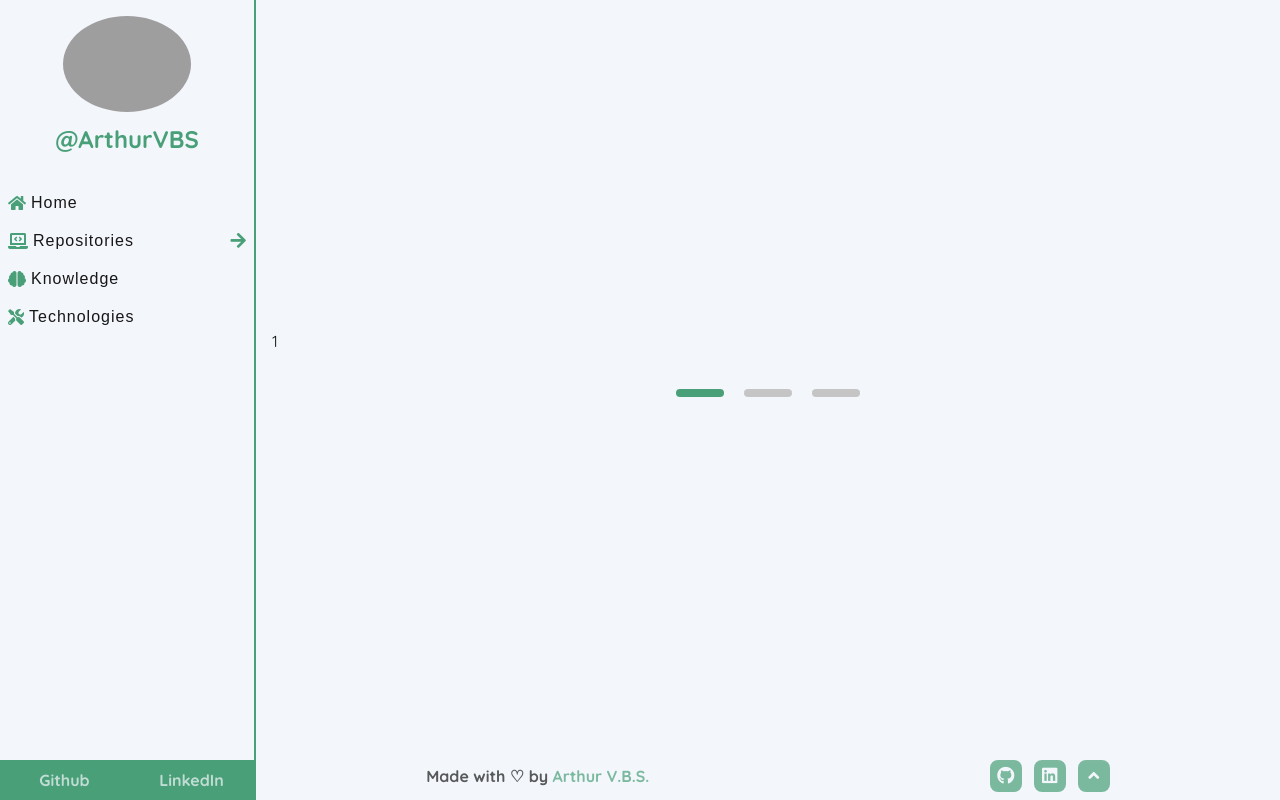
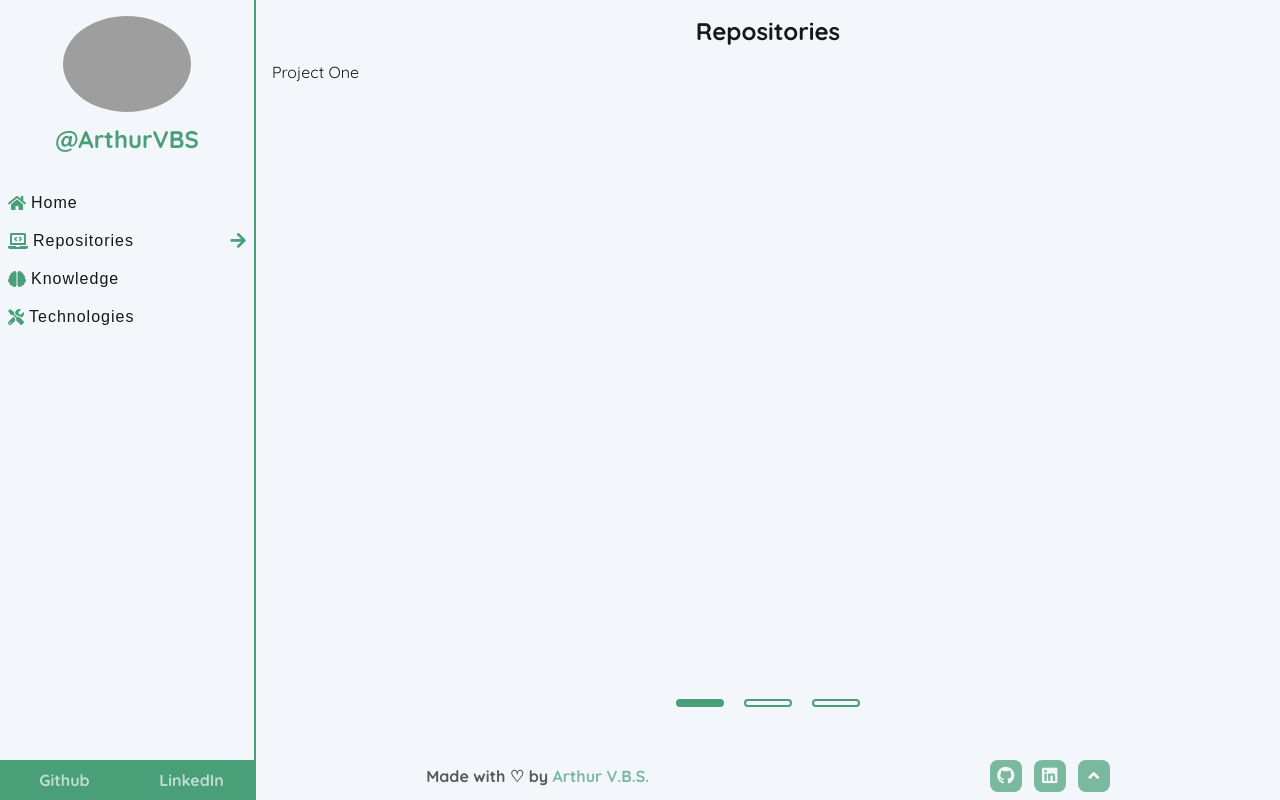
Before and after one commit to ArthurVBS/HomePage, a Next.js app: page / in a window 1280 px wide. Both pictures are taken after a click on the button "Repositories". Built offline with nearby package versions, Linux system fonts and the light colour scheme; grey boxes are pictures that could not be loaded.

Commit message:
Refactor avatar comp. & Add styling to carousel

```diff
--- a/src/components/avatar/index.tsx
+++ /dev/null
@@ -1,13 +0,0 @@
-import React from 'react'
-import { Image } from './styles'
-
-const Avatar: React.FC = () => {
-  return (
-    <Image
-      src="https://avatars.githubusercontent.com/u/84406367?v=4"
-      alt="Arthur's picture"
-    />
-  )
-}
-
-export default Avatar
--- a/src/components/avatar/styles.ts
+++ /dev/null
@@ -1,8 +0,0 @@
-import styled from 'styled-components'
-
-export const Image = styled.img`
-  border-radius: 50%;
-  border: none;
-  max-width: 128px;
-  margin: 0 auto;
-`
--- a/src/components/card/index.tsx
+++ b/src/components/card/index.tsx
@@ -1,11 +1,13 @@
 import React from 'react'
-import Avatar from '../avatar'
-import { Container, Name } from './styles'
+import { Avatar, Container, Name } from './styles'
 
 const Card: React.FC = () => {
   return (
     <Container data-aos="fade-up">
-      <Avatar />
+      <Avatar
+        src="https://avatars.githubusercontent.com/u/84406367?v=4"
+        alt="Arthur's picture"
+      />
       <Name>@ArthurVBS</Name>
     </Container>
   )
--- a/src/components/card/styles.ts
+++ b/src/components/card/styles.ts
@@ -9,6 +9,13 @@ export const Container = styled.div`
   padding: 16px;
 `
 
+export const Avatar = styled.img`
+  border-radius: 50%;
+  border: none;
+  max-width: 128px;
+  margin: 0 auto;
+`
+
 export const Name = styled.h2`
   color: ${props => props.theme.primary};
 `
--- a/src/pages/repo/index.tsx
+++ b/src/pages/repo/index.tsx
@@ -5,15 +5,17 @@ import { Container } from './styles'
 const Repo: React.FC = () => {
   return (
     <Container>
+      <h1>Repositories</h1>
+
       <Carousel responsive={{ 0: { items: 1 } }}>
         <div className="item" data-value="1">
-          1
+          Project One
         </div>
         <div className="item" data-value="2">
-          2
+          Project Two
         </div>
         <div className="item" data-value="3">
-          3
+          Project Three
         </div>
       </Carousel>
     </Container>
--- a/src/pages/repo/styles.ts
+++ b/src/pages/repo/styles.ts
@@ -2,19 +2,43 @@ import styled from 'styled-components'
 
 export const Container = styled.main`
   display: flex;
-  justify-content: center;
+  flex-direction: column;
+  justify-content: flex-start;
   align-items: center;
+  gap: 16px;
+  flex-grow: 1;
   height: 100%;
   padding: 16px;
 
+  .item {
+    width: 100%;
+  }
+
+  .alice-carousel {
+    display: flex;
+    flex-direction: column;
+    justify-content: space-between;
+    flex-grow: 1;
+    height: 100%;
+    gap: 4px;
+    margin: 0;
+  }
+
+  .alice-carousel__dots {
+    display: flex;
+    justify-content: center;
+    align-items: center;
+    padding: 8px;
+  }
+
   .alice-carousel__dots-item {
-    background-color: #c5c5c5;
+    background-color: transparent;
     width: 32px;
+    border: 2px solid ${props => props.theme.primary};
     border-radius: 8px;
-    transition: background-color 0.4s;
 
     &:hover {
-      background-color: #909090;
+      background-color: transparent;
     }
 
     @media (min-width: 628px) {
```
